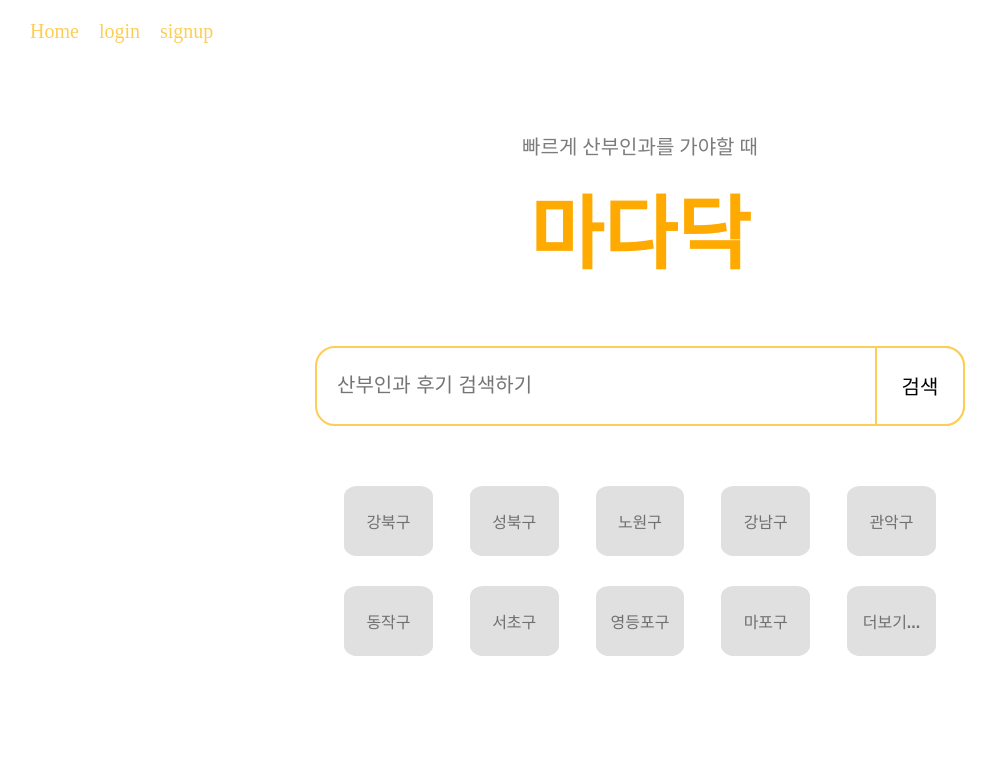
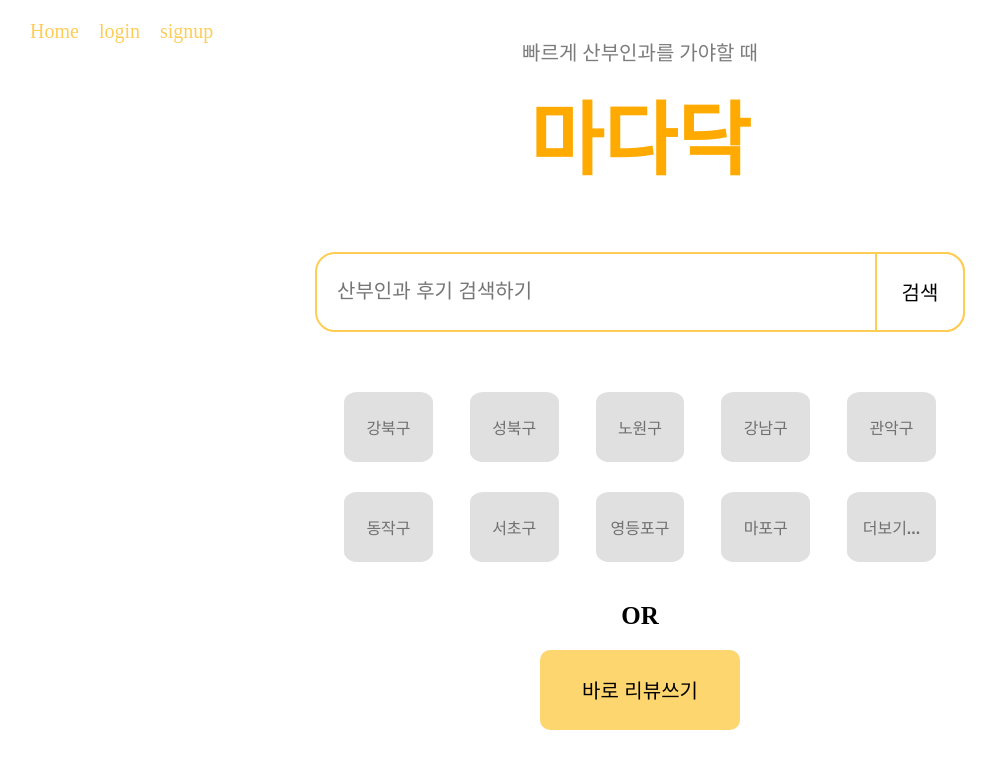
Before and after one commit to MainHackerthonCRUD/Front, a React (Vite) app: page / in a window 1280 px wide. Shown: the top 768 px of the page, without its empty margins (0-998 px from the left). Built offline with nearby package versions, Linux system fonts and the light colour scheme.

Commit message:
바로 리뷰쓰기 버튼 추가

```diff
--- a/src/pages/homepage.jsx
+++ b/src/pages/homepage.jsx
@@ -1,6 +1,7 @@
 import styled from "styled-components";
 import SearchBox from "./mainsearch";
 import RegionBox from "./regionbutton";
+import MainWrite from "./mainwrite_button";
 
 export default function HomePage() {
 
@@ -12,7 +13,7 @@ export default function HomePage() {
       <Logo> 마다닥 </Logo>
       <SearchBox/>
       <RegionBox/>
-
+      <MainWrite/>
       </MainContainer>
       </>
     );
--- /dev/null
+++ b/src/pages/mainwrite_button.jsx
@@ -0,0 +1,59 @@
+import styled from "styled-components";
+import { useNavigate } from "react-router-dom";
+
+export default function MainWrite(){
+    const navigate = useNavigate();
+    const handleWriteClick = () => {
+        navigate("/writereview");
+    };
+
+    return(
+        <WriteButtonContainer>
+
+        <ORText>OR</ORText>
+
+        <ReviewButton onClick = {() => handleWriteClick()}>바로 리뷰쓰기 </ReviewButton>
+        </WriteButtonContainer>
+
+    );
+
+}
+
+const WriteButtonContainer = styled.div`
+    align-items: center;
+    margin: 20px;
+    text-align: center;
+
+    `
+
+const ReviewButton = styled.button`
+
+    width: 200px;
+    height: 80px;
+    cursor: pointer;
+    border: none;
+    border-radius: 10px;
+    background-color: #fece55d6;
+    color: black;
+    font-size: 20px;
+    font-weight: 500;
+
+    transition: transform 0.2s;
+    &:hover{
+        transform: scale(1.02);
+        background-color: #FECD55;
+        color: black;
+    }
+
+`
+
+const DividerContainer = styled.div`
+    margin: 40px 0;
+
+`
+
+const ORText = styled.p`
+    font-weight: 600;
+    font-size: 25px;
+    margin : 10px 0 20px;
+`
```
Also changed, not shown: src/pages/main_write_button.jsx (deleted).
